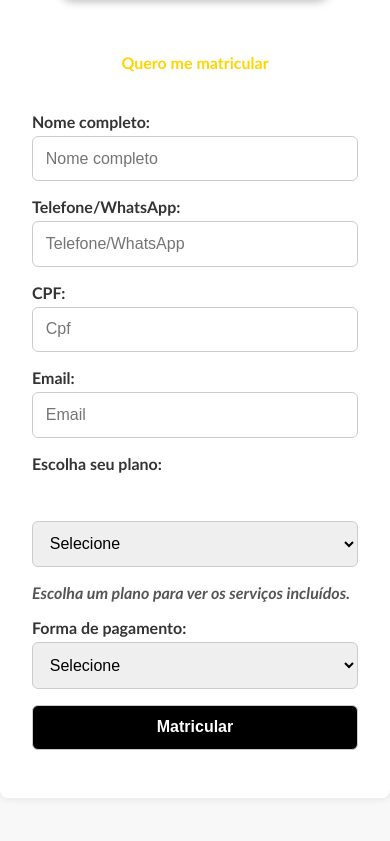
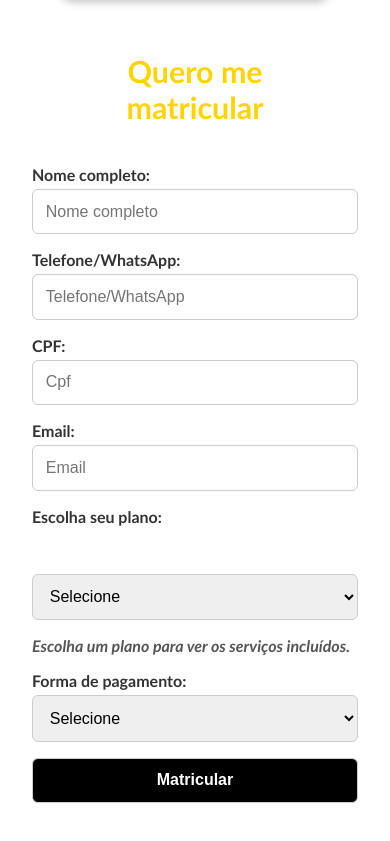
Before and after one commit to devgabrielbarbosa/Academia-Corpo-Perfeito-, a plain HTML site: page academia/index.html in a window 390 px wide. Shown: the part 2376-3217 px from the top of the page. Drawn offline with Linux system fonts and the light colour scheme.

Commit message:
Atualização no tamanho do titulo

```diff
--- a/css/client.css
+++ b/css/client.css
@@ -706,7 +706,7 @@ footer {
 
 @media (max-width: 487px) {
   h2{
-    font-size: 16px;
+    font-size: 1.9rem;
   }
   .hero p {
     font-size: 1.2rem;
```
